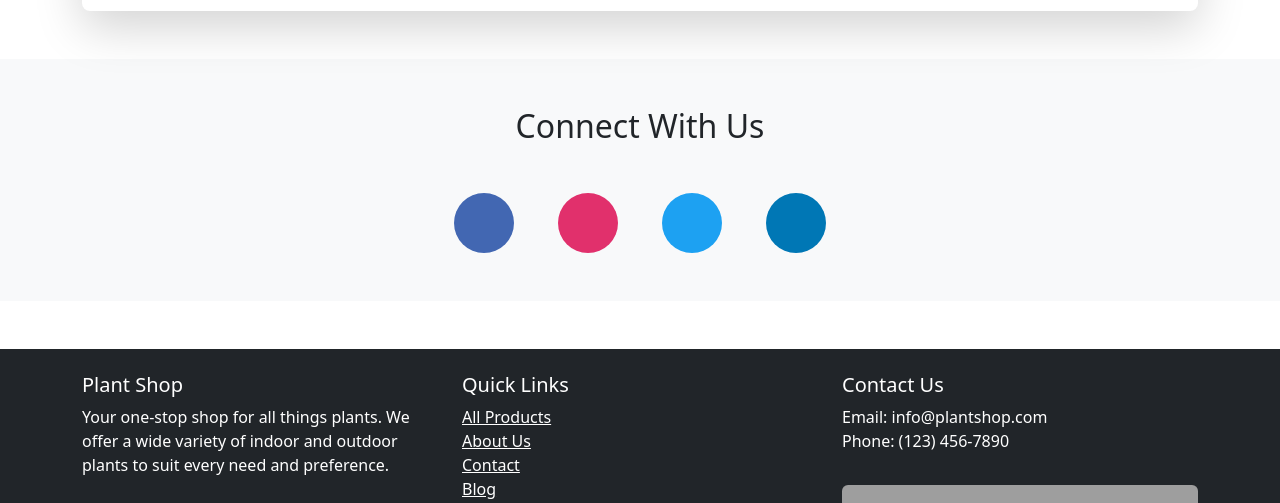
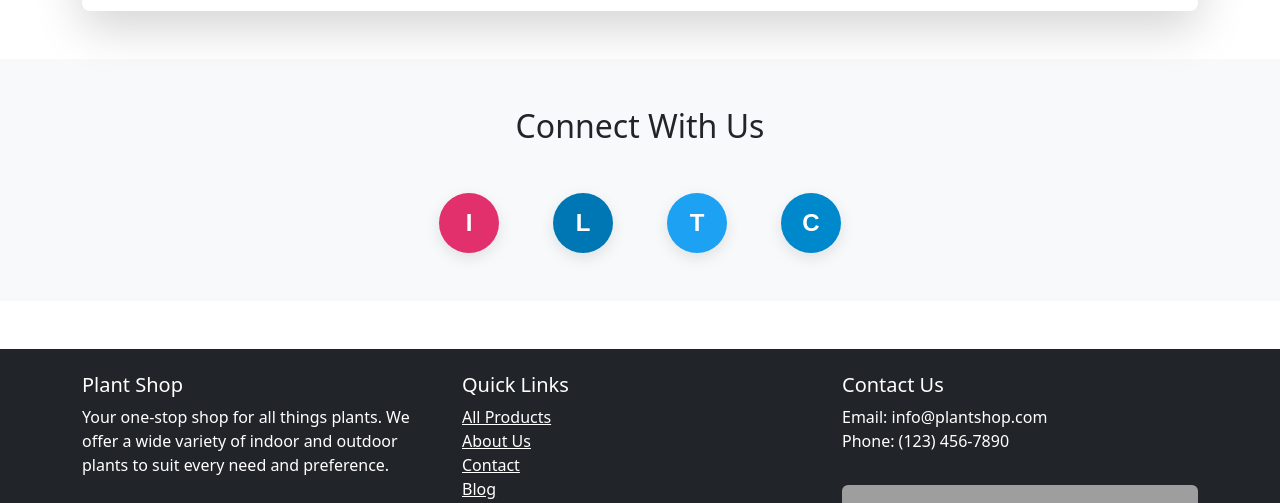
Before and after one commit to ErfanShokrollahzadeh/Online-shope-Plants-Category, a Django app: page /contact/ in a window 1280 px wide. Shown: the part 1144-1647 px from the top of the page. Run offline with Django 4.2, Linux system fonts and the light colour scheme; parts of the project's set-up code (start-up, migrations or seed data) failed here and were passed over; grey boxes are pictures that could not be loaded.

Commit message:
Refactor contact module social media section; update icons and styles for improved layout and accessibility

```diff
--- a/contact_module/templates/contact_module/contact.html
+++ b/contact_module/templates/contact_module/contact.html
@@ -84,27 +84,19 @@
 <div class="social-section py-5 bg-light">
     <div class="container">
         <h2 class="text-center mb-5" data-aos="fade-up">Connect With Us</h2>
-        <div class="row justify-content-center">
-            <div class="col-auto" data-aos="zoom-in" data-aos-delay="100">
-                <a href="{{ contact_info.social_media.facebook }}" class="social-icon facebook">
-                    <i class="fab fa-facebook-f"></i>
-                </a>
-            </div>
-            <div class="col-auto" data-aos="zoom-in" data-aos-delay="200">
-                <a href="{{ contact_info.social_media.instagram }}" class="social-icon instagram">
-                    <i class="fab fa-instagram"></i>
-                </a>
-            </div>
-            <div class="col-auto" data-aos="zoom-in" data-aos-delay="300">
-                <a href="{{ contact_info.social_media.twitter }}" class="social-icon twitter">
-                    <i class="fab fa-twitter"></i>
-                </a>
-            </div>
-            <div class="col-auto" data-aos="zoom-in" data-aos-delay="400">
-                <a href="{{ contact_info.social_media.linkedin }}" class="social-icon linkedin">
-                    <i class="fab fa-linkedin-in"></i>
-                </a>
-            </div>
+        <div class="d-flex justify-content-center align-items-center gap-4">
+            <a href="{{ contact_info.social_media.instagram }}" class="social-icon instagram" data-aos="zoom-in" data-aos-delay="100">
+                <span class="icon-text">I</span>
+            </a>
+            <a href="{{ contact_info.social_media.linkedin }}" class="social-icon linkedin" data-aos="zoom-in" data-aos-delay="200">
+                <span class="icon-text">L</span>
+            </a>
+            <a href="{{ contact_info.social_media.twitter }}" class="social-icon twitter" data-aos="zoom-in" data-aos-delay="300">
+                <span class="icon-text">T</span>
+            </a>
+            <a href="{{ contact_info.social_media.telegram }}" class="social-icon telegram" data-aos="zoom-in" data-aos-delay="400">
+                <span class="icon-text">C</span>
+            </a>
         </div>
     </div>
 </div>
@@ -160,19 +152,23 @@
     display: flex;
     align-items: center;
     justify-content: center;
+    color: white;
+    margin: 0 15px;
+    transition: all 0.3s ease;
+    box-shadow: 0 5px 15px rgba(0,0,0,0.1);
+    text-decoration: none;
+}
+
+.icon-text {
     font-size: 1.5rem;
-    color: white;
-    margin: 0 10px;
-    transition: all 0.3s ease;
+    font-weight: 600;
+    font-family: 'Arial', sans-serif;
 }
 
 .social-icon:hover {
-    transform: translateY(-5px);
+    transform: translateY(-5px) scale(1.1);
     color: white;
-}
-
-.social-icon.facebook {
-    background: #4267B2;
+    box-shadow: 0 8px 25px rgba(0,0,0,0.2);
 }
 
 .social-icon.instagram {
@@ -185,6 +181,10 @@
 
 .social-icon.linkedin {
     background: #0077B5;
+}
+
+.social-icon.telegram {
+    background: #0088cc;
 }
 
 .map-wrapper {
```
